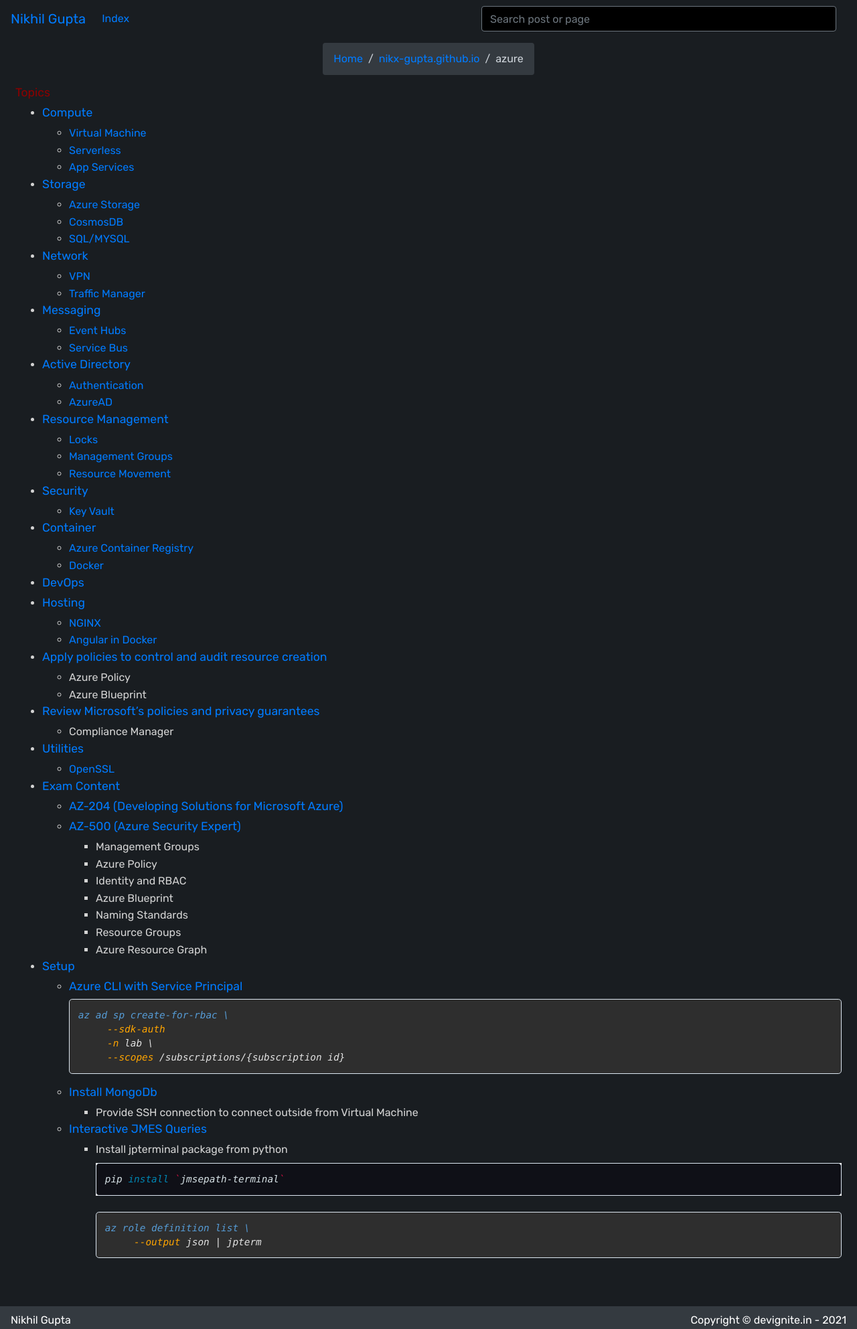
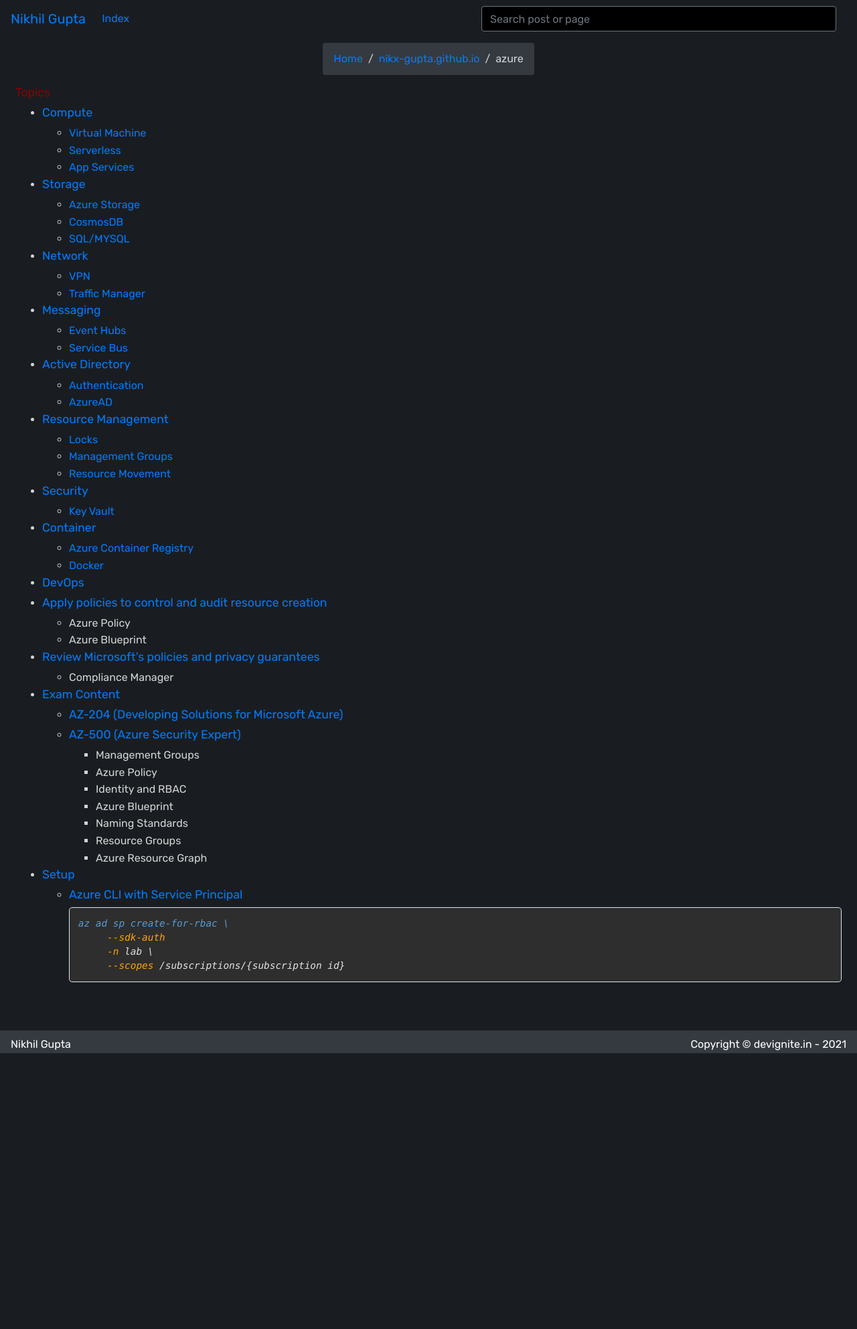
Before and after one commit to nikx-gupta/nikx-gupta.github.io, a Jekyll site: the page built from azure/index.md, in a window 1280 px wide. Shown: the whole page at 67% size. Built offline with Jekyll 4.4.1, drawn with Linux system fonts in a browser that asks for light colours; our own code applies the rules of GitHub Pages for plain Markdown files; comment, search, counter and statistics services are not loaded; after the commit the page ends 1573 px from its top, so only the background shows below that.

Commit message:
update content

````diff
--- a/assets/styles/app-style.css
+++ b/assets/styles/app-style.css
@@ -67,6 +67,11 @@
     font-size: 1.1rem;
 }
 
+.main-content h2 {
+    font-size: 1.3rem;
+    color: darkred;
+}
+
 .main-content .heading {
     color: darkred;
 }
--- a/azure/index.md
+++ b/azure/index.md
@@ -30,16 +30,11 @@
     - [Azure Container Registry](ACS)
     - [Docker](Docker)
 - ### [DevOps](DevOps)
-- ### Hosting
-    - [NGINX](Hosting/Nginx)
-    - [Angular in Docker](Hosting/AngularInDocker)
 - ### Apply policies to control and audit resource creation
     - Azure Policy
     - Azure Blueprint
 - ### Review Microsoft's policies and privacy guarantees
     - Compliance Manager
-- ### Utilities
-    - [OpenSSL](OpenSSL)
 - ### Exam Content
     - ### [AZ-204 (Developing Solutions for Microsoft Azure)](Exams/AZ204)
     - ### [AZ-500 (Azure Security Expert)]()
@@ -55,14 +50,3 @@
         ```azcli
         az ad sp create-for-rbac --sdk-auth -n lab --scopes /subscriptions/{subscription id}
         ```
-    - ### [Install MongoDb](https://docs.mongodb.com/manual/tutorial/install-mongodb-on-ubuntu)
-        - Provide SSH connection to connect outside from Virtual Machine
-
-    - ### Interactive JMES Queries
-        - Install jpterminal package from python
-          ```bash
-          pip install `jmsepath-terminal`
-          ```
-          ```azurecli
-          az role definition list --output json | jpterm
-          ```
````
Also changed, not shown: azure/AzureFunctions/Learn.md (+10 -13 lines), docker/SimpleApp.md (+1 -1 lines), docker/cgroups.md (added, +39 -0 lines), docker/index.md (+1 -21 lines), home.md (+12 -0 lines).
